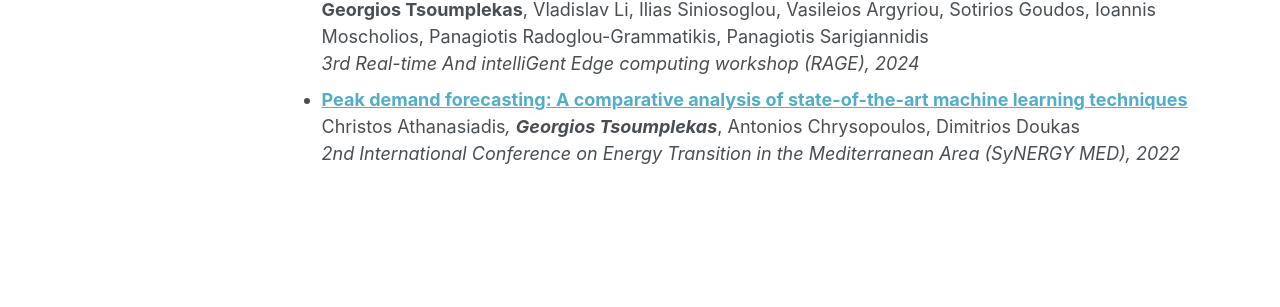
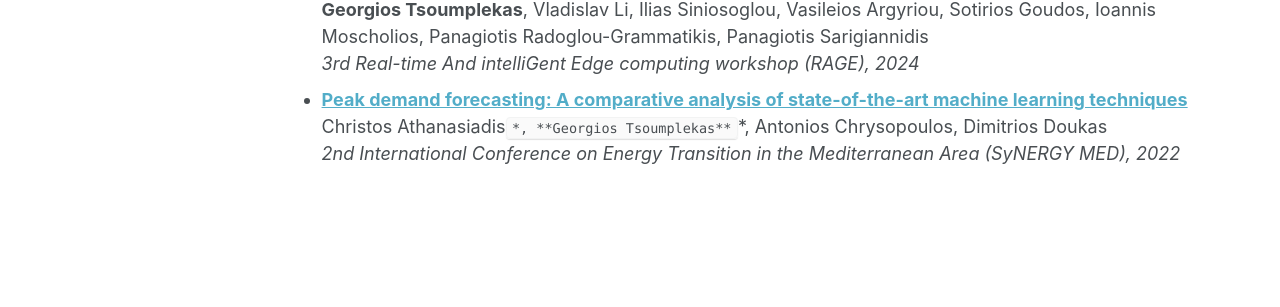
Before and after one commit to GeorgeTsoumplekas/GeorgeTsoumplekas.github.io, a Jekyll site: the page built from _pages/publications.md, in a window 1280 px wide and 1226 px high. Shown: the part 633-940 px from the top of the window. Built offline with Jekyll 4.4.1, drawn with Linux system fonts in a browser that asks for light colours; some web fonts are replaced.

```diff
--- a/_pages/publications.md
+++ b/_pages/publications.md
@@ -14,4 +14,4 @@ Conference Publications
 ------------
 - **[Enhancing Performance for Highly Imbalanced Medical Data via Data Regularization in a Federated Learning Setting](https://arxiv.org/pdf/2405.20430)** <br> **Georgios Tsoumplekas**, Ilias Siniosoglou, Vasileios Argyriou, Ioannis Moscholios, Panagiotis Sarigiannidis <br> <em> International Conference on AI in Healthcare (AIiH), 2024 </em>
 - **[Evaluating the Energy Efficiency of Few-Shot Learning for Object Detection in Industrial Settings](https://arxiv.org/pdf/2403.06631)** <br> **Georgios Tsoumplekas**, Vladislav Li, Ilias Siniosoglou, Vasileios Argyriou, Sotirios Goudos, Ioannis Moscholios, Panagiotis Radoglou-Grammatikis, Panagiotis Sarigiannidis <br> <em> 3rd Real-time And intelliGent Edge computing workshop (RAGE), 2024 </em>
-- **[Peak demand forecasting: A comparative analysis of state-of-the-art machine learning techniques](https://ieeexplore.ieee.org/abstract/document/9941434)** <br> Christos Athanasiadis*, **Georgios Tsoumplekas***, Antonios Chrysopoulos, Dimitrios Doukas <br> <em> 2nd International Conference on Energy Transition in the Mediterranean Area (SyNERGY MED), 2022 </em>
+- **[Peak demand forecasting: A comparative analysis of state-of-the-art machine learning techniques](https://ieeexplore.ieee.org/abstract/document/9941434)** <br> Christos Athanasiadis`*, **Georgios Tsoumplekas**`*, Antonios Chrysopoulos, Dimitrios Doukas <br> <em> 2nd International Conference on Energy Transition in the Mediterranean Area (SyNERGY MED), 2022 </em>
```
